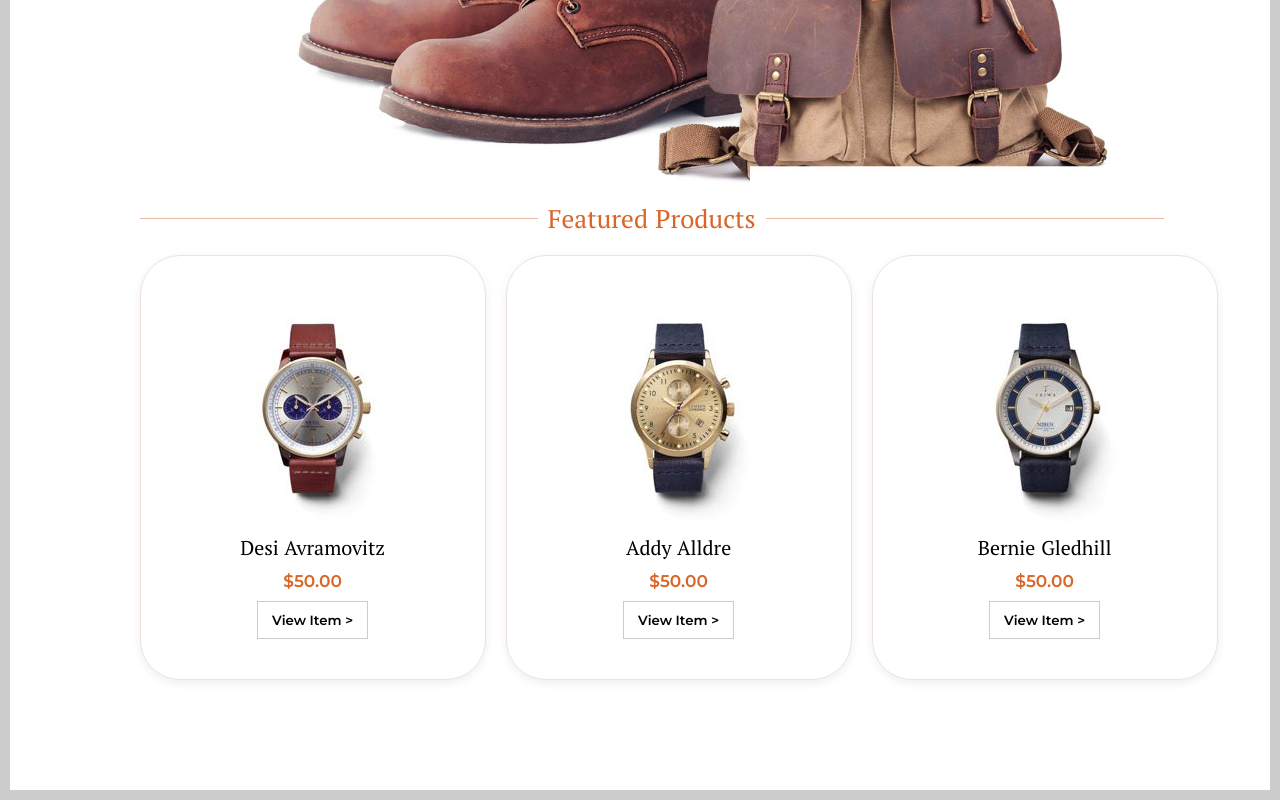
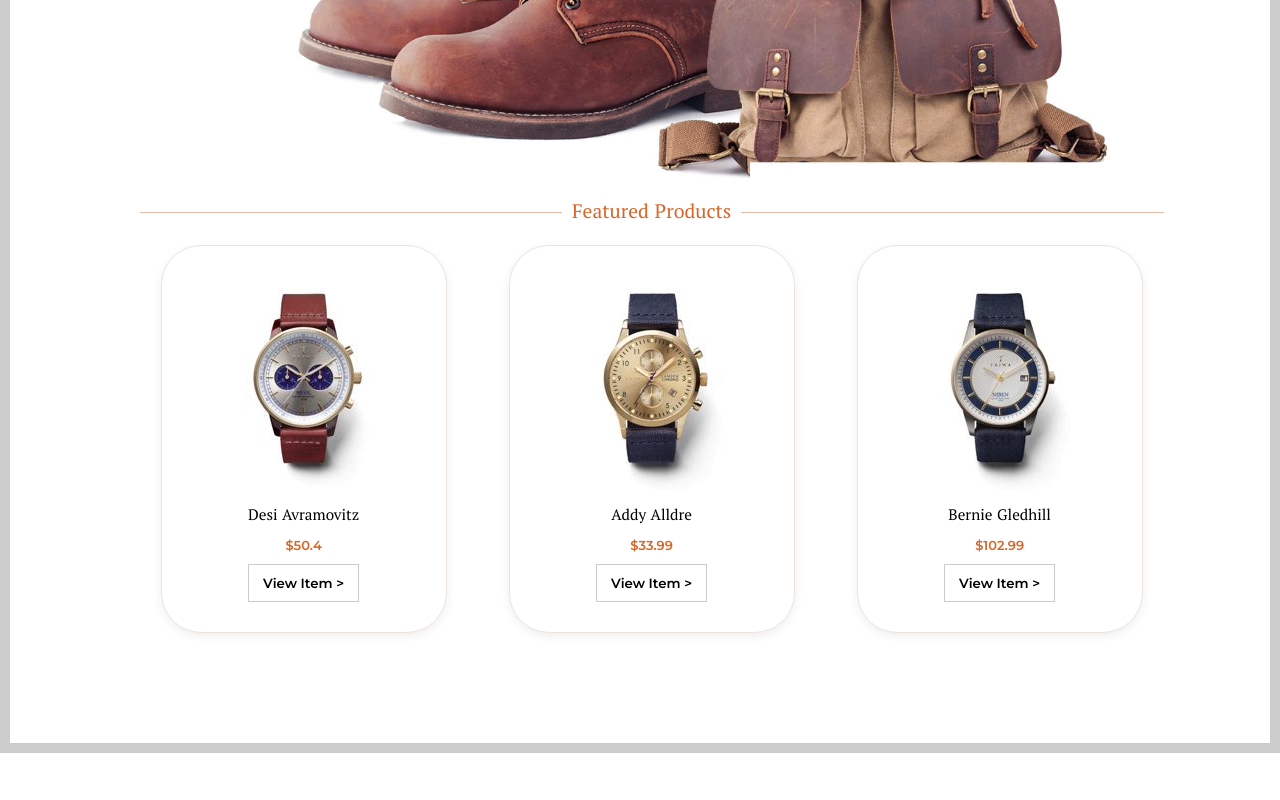
Before and after one commit to davidbaker8391-prog/Ecommerce-Netlify, a Nuxt app: page / in a window 1280 px wide. Shown: the part 1485-2285 px from the top of the page. After the commit the page ends 2238 px from the top, so only its background shows below. Built offline with nearby package versions, Linux system fonts and the light colour scheme.

Commit message:
add in star rating

```diff
--- a/assets/main.scss
+++ b/assets/main.scss
@@ -11,7 +11,8 @@ body {
   padding: 40px;
   font-family: "Montserrat", -apple-system, BlinkMacSystemFont, "Segoe UI",
     Roboto, "Helvetica Neue", Arial, sans-serif;
-  font-size: 17px;
+  font-size: 13px;
+  line-height: 1.4;
   word-spacing: 1px;
   -ms-text-size-adjust: 100%;
   -webkit-text-size-adjust: 100%;
--- a/components/AppFeaturedProducts.vue
+++ b/components/AppFeaturedProducts.vue
@@ -7,7 +7,7 @@
       <div class="item" v-for="product in featuredProducts" :key="product.id">
         <img :src="`/products/${product.img}`" />
         <h3>{{ product.name }}</h3>
-        <h4>$50.00</h4>
+        <h4>${{ product.price }}</h4>
         <NuxtLink :to="`product/${product.id}`">
           <button class="multi-item">View Item ></button>
         </NuxtLink>
@@ -28,6 +28,7 @@ export default {
 
 <style lang="scss" scoped>
 .featureditems {
+  width: 100%;
   margin: 20px 0 70px;
   display: grid;
   grid-template-columns: 1fr 1fr 1fr;
@@ -38,7 +39,7 @@ export default {
     border: 1px solid #eee2dc;
     box-shadow: 0 3px 10px 0px #eee;
     border-radius: 40px;
-    padding: 30px 50px 40px;
+    padding: 10px 20px 30px;
     min-height: 150px;
     justify-self: center;
     align-self: center;
--- a/package.json
+++ b/package.json
@@ -19,6 +19,7 @@
     "sass-loader": "^7.1.0",
     "stripe": "^7.4.0",
     "uuid": "^3.3.2",
+    "vue-star-rating": "^1.6.1",
     "vue-stripe-elements-plus": "^0.2.10"
   },
   "devDependencies": {
--- a/pages/all.vue
+++ b/pages/all.vue
@@ -3,8 +3,14 @@
     <section class="content">
       <div v-for="item in storedata" :key="item.id" class="item">
         <img :src="`/products/${item.img}`" />
+        <star-rating
+          :rating="item.starrating"
+          active-color="#000"
+          :star-size="20"
+          :show-rating="false"
+        ></star-rating>
         <h3>{{ item.name }}</h3>
-        <h4>$50.00</h4>
+        <h4 class="price">${{ item.price }}</h4>
         <NuxtLink :to="`product/${item.id}`">
           <button class="multi-item">View Item ></button>
         </NuxtLink>
@@ -18,10 +24,14 @@
 
 <script>
 import { mapState } from "vuex";
+import StarRating from "vue-star-rating";
 
 export default {
   computed: {
     ...mapState(["storedata"])
+  },
+  components: {
+    StarRating
   }
 };
 </script>
@@ -43,6 +53,15 @@ export default {
   }
 }
 
+.price {
+  color: #d96528;
+  font-size: 20px;
+  margin: 5px 0;
+  font-weight: normal;
+  font-family: "PT Serif", -apple-system, BlinkMacSystemFont, "Segoe UI", Roboto,
+    "Helvetica Neue", Arial, sans-serif;
+}
+
 aside {
   height: 100%;
   width: 100%;
--- a/store/index.js
+++ b/store/index.js
@@ -12,6 +12,9 @@ export const state = () => ({
 export const getters = {
   featuredProducts: state => {
     return state.storedata.slice(0, 3)
+  },
+  women: state => {
+    return state.storedata.filter(el => el.gender === "female")
   }
 }
 
```
Also changed, not shown: 1 other file (tests, documents, lock files or other folders).
